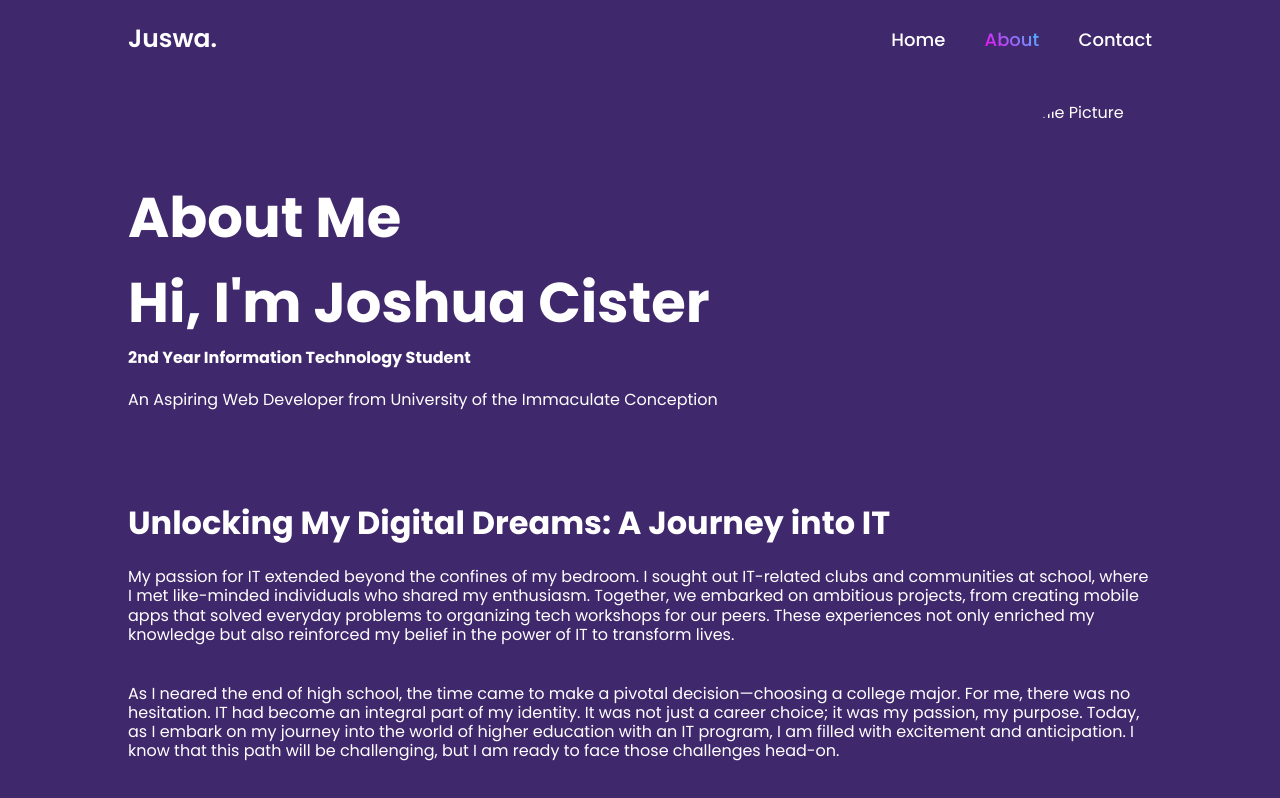
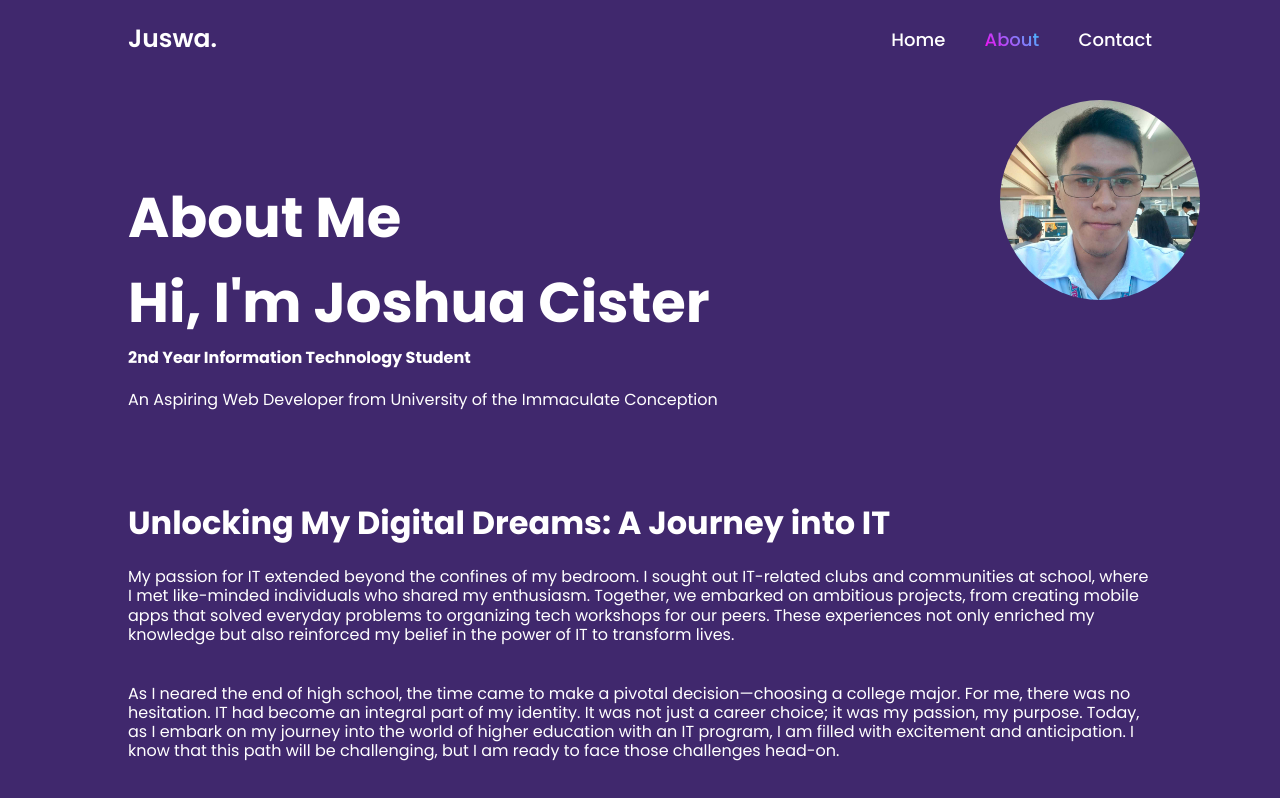
Before and after one commit to Cisterakas/cisterakas.github.io, a plain HTML site: page pages/about_me/index.html in a window 1280 px wide. Shown: the top 798 px of the page. Drawn offline with Linux system fonts and the light colour scheme.

Commit message:
Update index.html

```diff
--- a/pages/about_me/index.html
+++ b/pages/about_me/index.html
@@ -17,7 +17,7 @@
       </nav>
     </header>
     <div class="profile-container">
-      <img src="pages/about/img/prof.jpg" alt="Profile Picture" class="profile-pic">
+      <img src="img/prof.jpg" alt="Profile Picture" class="profile-pic">
   </div>
 
     <section class="home">
```
